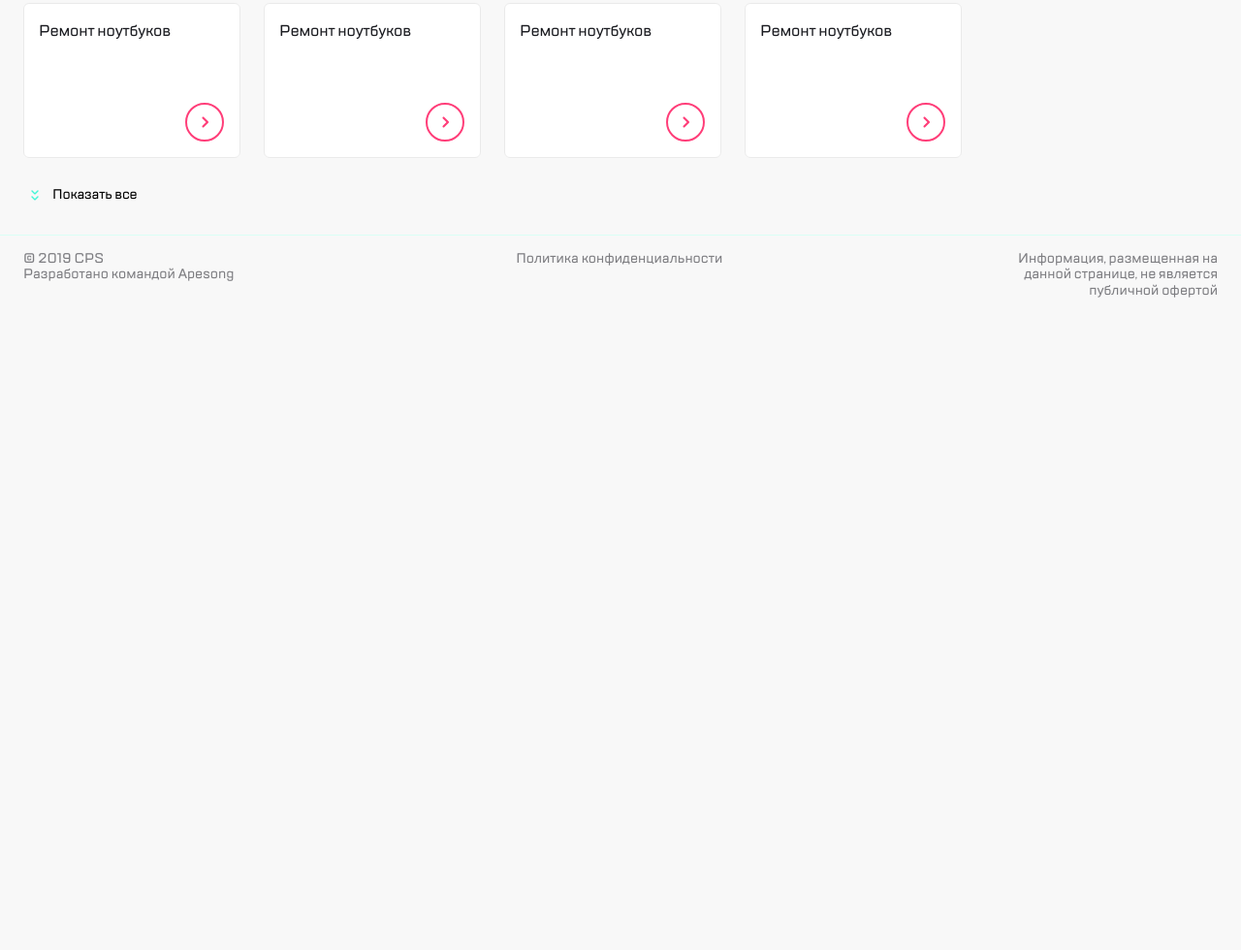
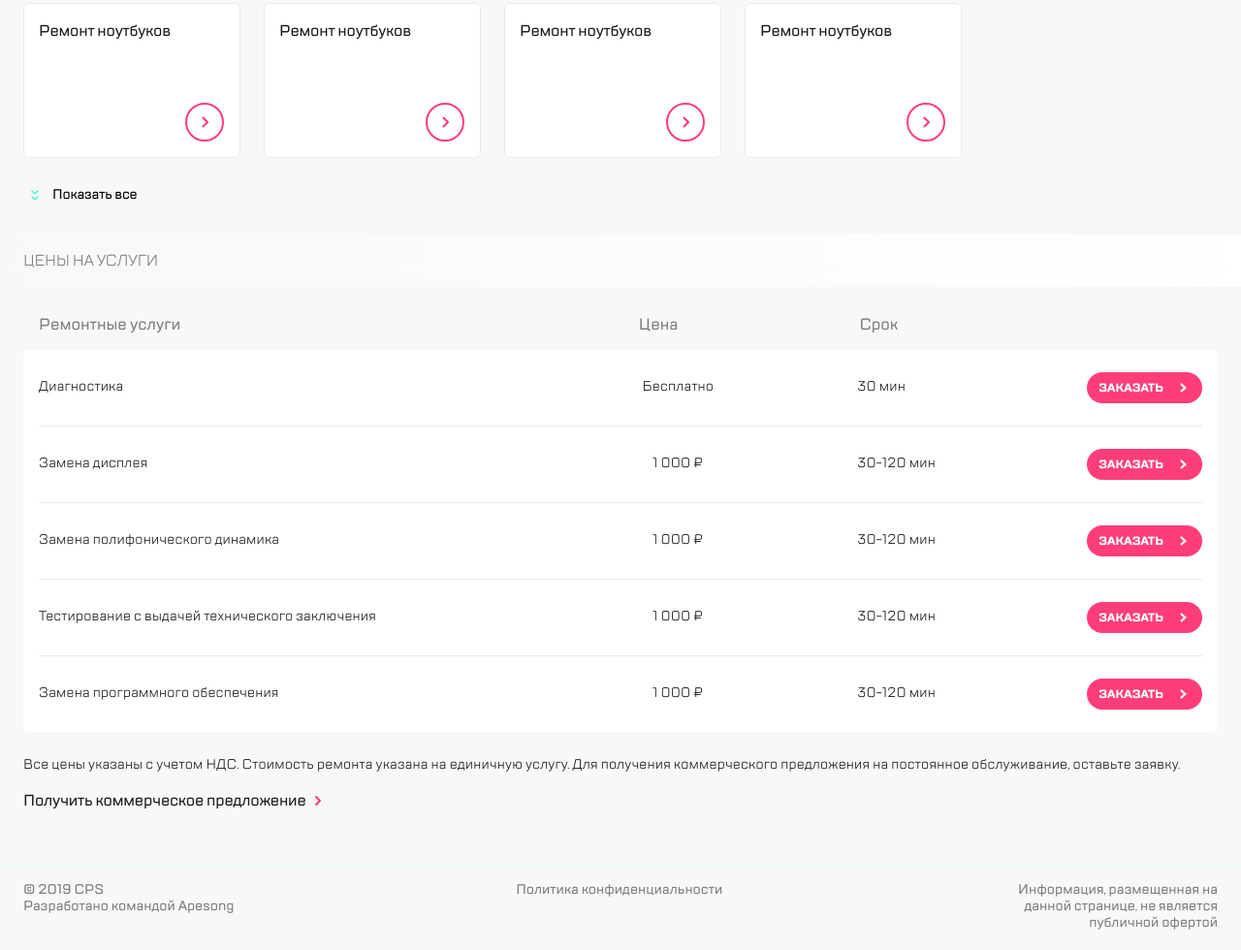
Before and after one commit to Adamgast/web_core_1.6, a website built with webpack: page src/index.html in a window 1280 px wide. Shown: the part 952-1932 px from the top of the page at 97% size. Before the commit the page ends 1281 px from the top, so only its background shows below. Built offline with nearby package versions, Linux system fonts and the light colour scheme.

Commit message:
upload service-price file

```diff
--- a/src/index.html
+++ b/src/index.html
@@ -218,6 +218,113 @@
 					<button type="button" class="repair-devices__showmore">Показать все</button>
 				</div>
 			</section>
+			<section class="service-price">
+				<h2 class="service-price__title title">
+					<div class="title__container">цены на услуги</div>
+				</h2>
+				<div class="service-price__container">
+					<div class="service-price__slider swiper">
+						<header class="service-price__header">
+							<h3 class="service-price__label">Ремонтные услуги</h3>
+							<h3 class="service-price__label">Цена</h3>
+							<h3 class="service-price__label">Срок</h3>
+						</header>
+						<div class="service-price__wrapper swiper-wrapper">
+							<div class="service-price__slide swiper-slide">
+								<div class="service-price__wrap">
+									<h3 class="service-price__label">Ремонтные услуги</h3>
+									<div class="service-price__content">Диагностика</div>
+								</div>
+								<div class="service-price__wrap">
+									<h3 class="service-price__label">Цена</h3>
+									<div class="service-price__content">Бесплатно</div>
+								</div>
+								<div class="service-price__inner">
+									<div class="service-price__wrap">
+										<h3 class="service-price__label">Срок</h3>
+										<div class="service-price__content">30 мин</div>
+									</div>
+									<a href="#" class="service-price__btn"><span>Заказать</span></a>
+								</div>
+							</div>
+							<div class="service-price__slide swiper-slide">
+								<div class="service-price__wrap">
+									<h3 class="service-price__label">Ремонтные услуги</h3>
+									<div class="service-price__content">Замена дисплея</div>
+								</div>
+								<div class="service-price__wrap">
+									<h3 class="service-price__label">Цена</h3>
+									<div class="service-price__content">1 000 ₽</div>
+								</div>
+								<div class="service-price__inner">
+									<div class="service-price__wrap">
+										<h3 class="service-price__label">Срок</h3>
+										<div class="service-price__content">30-120 мин</div>
+									</div>
+									<a href="#" class="service-price__btn"><span>Заказать</span></a>
+								</div>
+							</div>
+							<div class="service-price__slide swiper-slide">
+								<div class="service-price__wrap">
+									<h3 class="service-price__label">Ремонтные услуги</h3>
+									<div class="service-price__content">Замена полифонического динамика</div>
+								</div>
+								<div class="service-price__wrap">
+									<h3 class="service-price__label">Цена</h3>
+									<div class="service-price__content">1 000 ₽</div>
+								</div>
+								<div class="service-price__inner">
+									<div class="service-price__wrap">
+										<h3 class="service-price__label">Срок</h3>
+										<div class="service-price__content">30-120 мин</div>
+									</div>
+									<a href="#" class="service-price__btn"><span>Заказать</span></a>
+								</div>
+							</div>
+							<div class="service-price__slide swiper-slide">
+								<div class="service-price__wrap">
+									<h3 class="service-price__label">Ремонтные услуги</h3>
+									<div class="service-price__content">Тестирование с выдачей технического заключения</div>
+								</div>
+								<div class="service-price__wrap">
+									<h3 class="service-price__label">Цена</h3>
+									<div class="service-price__content">1 000 ₽</div>
+								</div>
+								<div class="service-price__inner">
+									<div class="service-price__wrap">
+										<h3 class="service-price__label">Срок</h3>
+										<div class="service-price__content">30-120 мин</div>
+									</div>
+									<a href="#" class="service-price__btn"><span>Заказать</span></a>
+								</div>
+							</div>
+							<div class="service-price__slide swiper-slide">
+								<div class="service-price__wrap">
+									<h3 class="service-price__label">Ремонтные услуги</h3>
+									<div class="service-price__content">Замена программного обеспечения</div>
+								</div>
+								<div class="service-price__wrap">
+									<h3 class="service-price__label">Цена</h3>
+									<div class="service-price__content">1 000 ₽</div>
+								</div>
+								<div class="service-price__inner">
+									<div class="service-price__wrap">
+										<h3 class="service-price__label">Срок</h3>
+										<div class="service-price__content">30-120 мин</div>
+									</div>
+									<a href="#" class="service-price__btn"><span>Заказать</span></a>
+								</div>
+							</div>
+						</div>
+						<div class="service-price__pagination swiper-pagination"></div>
+					</div>
+					<div class="service-price__box">
+						<p class="service-price__text">Все цены указаны с учетом НДС. Стоимость ремонта указана на единичную
+							услугу. Для получения коммерческого предложения на постоянное обслуживание, оставьте заявку.</p>
+						<a href="#" class="service-price__link"><span>Получить коммерческое предложение</span></a>
+					</div>
+				</div>
+			</section>
 		</main>
 		<footer class="footer">
 			<div class="footer__container">
--- a/src/js/modules/sliders.js
+++ b/src/js/modules/sliders.js
@@ -1,6 +1,7 @@
 export function mobileInitSlider() {
+	if (document.querySelector('.swiper')) {
 		if (window.innerWidth <= 767.98) {
-		const swiper = new Swiper('.slider', {
+			const slider1 = new Swiper('.slider', {
 				direction: 'horizontal',
 				loop: true,
 				slidesPerView: 1.2,
@@ -15,7 +16,28 @@ export function mobileInitSlider() {
 					},
 				},
 			});
+			const slider2 = new Swiper('.service-price__slider', {
+				direction: 'horizontal',
+				loop: true,
+				slidesPerView: 1.1,
+				spaceBetween: 16,
+				pagination: {
+					el: '.service-price__pagination',
+					clickable: true,
+				},
+				breakpoints: {
+					360: {
+						slidesPerView: 1.5,
+					},
+					540: {
+						slidesPerView: 2,
+					},
+				},
+			});
+		}
 	}
 }
 mobileInitSlider();
-window.addEventListener('resize', mobileInitSlider);
+window.addEventListener("resize", () => {
+	mobileInitSlider();
+});
--- a/src/scss/blocks/about.scss
+++ b/src/scss/blocks/about.scss
@@ -72,8 +72,21 @@
 	}
 
 	&__nav {
+		position: relative;
+		&::after {
+			content: "";
+			position: absolute;
+			width: 20px;
+			height: 100%;
+			top: 0;
+			right: 0;
+			background-image: linear-gradient(270deg, #f8f8f8 0.04%, rgba(248, 248, 248, 0) 100%);
+		}
 		@media (min-width: 1365.98px) {
 			flex: 1 1 100%;
+			&::after {
+				display: none;
+			}
 		}
 	}
 
--- /dev/null
+++ b/src/scss/blocks/service-price.scss
@@ -0,0 +1,227 @@
+//=====================================================================================================================================
+.service-price {
+	padding-bottom: 55px;
+	@media (max-width: 767.98px) {
+		padding-bottom: 80px;
+	}
+	&__title {
+		margin-bottom: 16px;
+		@media (min-width: 767.98px) {
+			margin-bottom: 30px;
+		}
+	}
+
+	&__container {
+	}
+
+	&__slider {
+		padding-bottom: 40px;
+		@media (min-width: 767.98px) {
+			padding-bottom: 0;
+			width: 100%;
+		}
+	}
+
+	&__header {
+		display: none;
+		@media (min-width: 767.98px) {
+			display: flex;
+			align-items: center;
+			justify-content: space-between;
+			margin-bottom: 16px;
+			& .service-price__label {
+				margin-bottom: 0;
+				display: block;
+				text-align: center;
+				box-sizing: border-box;
+				&:first-child {
+					text-align: left;
+					padding-left: 16px;
+					width: 53%;
+				}
+				&:nth-child(2) {
+					padding-right: 45px;
+					width: 15%;
+				}
+				&:last-child {
+					text-align: left;
+					width: 32%;
+				}
+			}
+		}
+		@media (min-width: 991.98px) {
+			& .service-price__label {
+				&:first-child {
+					width: 40%;
+				}
+				&:nth-child(2) {
+					width: 30%;
+				}
+				&:last-child {
+					width: 30%;
+				}
+			}
+		}
+	}
+
+	&__wrapper {
+		@media (min-width: 767.98px) {
+			display: flex;
+			flex-direction: column;
+			background-color: $light;
+			border-radius: 6px;
+		}
+	}
+
+	&__slide {
+		padding: 16px;
+		width: 260px;
+		min-height: 200px;
+		border-radius: 6px;
+		background-color: $light;
+		box-sizing: border-box;
+		@media (min-width: 767.98px) {
+			border-radius: 0;
+			min-height: auto;
+			width: auto;
+			padding: 23px 0px;
+			margin: 0 16px;
+			border-bottom: 1px solid $border;
+			background-color: none;
+			display: flex;
+			align-items: center;
+			justify-content: space-between;
+			column-gap: 7px;
+			&:last-child {
+				border-bottom: none;
+			}
+		}
+	}
+
+	&__inner {
+		display: flex;
+		align-items: center;
+		margin-top: 16px;
+		justify-content: space-between;
+		column-gap: 5px;
+		@media (min-width: 767.98px) {
+			margin-top: 0;
+			width: 32%;
+		}
+		@media (min-width: 991.98px) {
+			width: 30%;
+		}
+	}
+
+	&__wrap {
+		font-size: 14px;
+		&:first-child {
+			margin-bottom: 16px;
+			& .service-price__content {
+				text-align: left;
+			}
+		}
+		@media (min-width: 767.98px) {
+			width: 15%;
+			&:first-child {
+				width: 53%;
+				margin-bottom: 0;
+			}
+		}
+		@media (min-width: 991.98px) {
+			width: 30%;
+			&:first-child {
+				width: 40%;
+			}
+		}
+	}
+
+	&__label {
+		padding: 0;
+		color: $textSecond;
+		font-weight: 500;
+		line-height: 1.15;
+		margin: 0 0 4px;
+		@media (min-width: 767.98px) {
+			display: none;
+		}
+	}
+
+	&__content {
+		color: $text;
+		line-height: 1.3;
+		letter-spacing: 0.2px;
+		@media (min-width: 767.98px) {
+			text-align: center;
+		}
+	}
+
+	&__btn {
+		display: inline-block;
+		margin: 0;
+		color: $light;
+		font-size: 12px;
+		font-weight: 700;
+		line-height: 2;
+		letter-spacing: -0.15px;
+		text-transform: uppercase;
+		border-radius: 16px;
+		background-color: $btnColor;
+		min-height: 32px;
+		padding: 4px 8px 4px 12px;
+		transition: background-color 0.5s ease 0s;
+		span {
+			background: url("../img/goside.svg") right no-repeat;
+			padding-right: 32px;
+		}
+		@media (any-hover: hover) {
+			&:hover {
+				background-color: #f7346f;
+			}
+		}
+	}
+
+	&__pagination {
+		&.swiper-pagination-bullets .swiper-pagination-bullet {
+			height: 12px;
+			width: 12px;
+			margin: 0 6px;
+			background-color: gray;
+			&.swiper-pagination-bullet-active {
+				background-color: #b5b6bc;
+			}
+		}
+	}
+
+	&__box {
+		color: $text;
+		margin-top: 4px;
+		@media (min-width: 767.98px) {
+			margin-top: 24px;
+		}
+	}
+
+	&__text {
+		line-height: 1.4;
+		letter-spacing: 0.2px;
+		margin: 0 0 16px;
+	}
+
+	&__link {
+		font-size: 16px;
+		font-weight: 500;
+		line-height: 1.5;
+		letter-spacing: -0.2px;
+		transition: color 0.5s ease 0s;
+		span {
+			background: url("../img/more.svg") right no-repeat;
+			padding-right: 24px;
+		}
+		@media (any-hover: hover) {
+			&:hover {
+				color: $btnColor;
+			}
+		}
+	}
+}
+//==========================================================================================================================================
--- a/src/scss/style.scss
+++ b/src/scss/style.scss
@@ -87,4 +87,5 @@ body {
 @import "blocks/about.scss";
 @import "blocks/brands.scss";
 @import "blocks/repair-devices.scss";
+@import "blocks/service-price.scss";
 @import "blocks/footer.scss";
```
Also changed, not shown: src/img/more.svg (added). Lines whose indentation alone changed are shown as unchanged.
